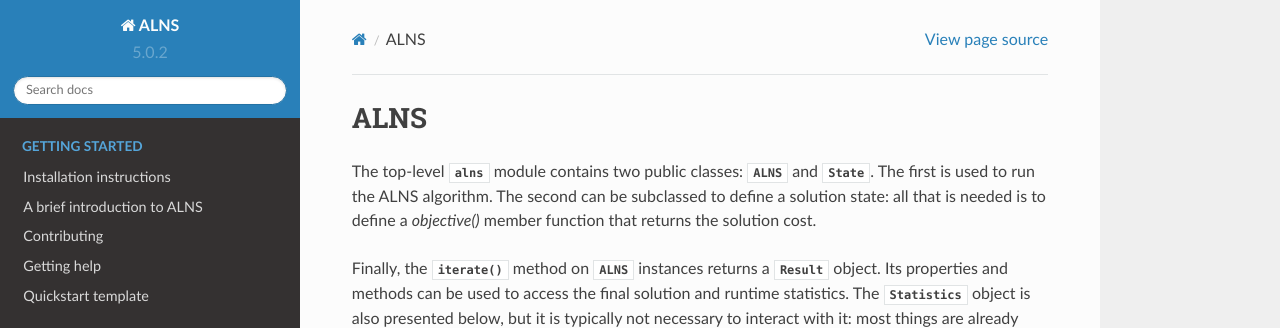
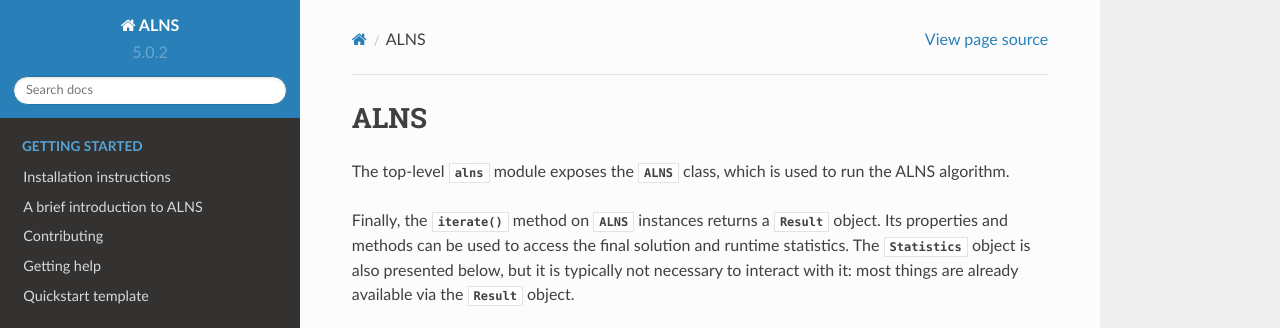
Before and after one commit to N-Wouda/ALNS, a Sphinx documentation site: the page built from docs/source/api/alns.rst, in a window 1280 px wide and 1289 px high, cut to the strip 0-328 px from the top of the window. Built offline with Sphinx 7.4.7 and the Read the Docs theme 2.0.0, drawn with Linux system fonts in a browser that asks for light colours; pages that are not in the unit, such as notebooks, are missing from menus.

```diff
--- a/docs/source/api/accept.rst
+++ b/docs/source/api/accept.rst
@@ -8,7 +8,7 @@ Acceptance criteria
 The :mod:`alns.accept` module contains the various acceptance criteria the `alns` package ships with.
 These criteria are used by the ALNS algorithm to decide whether to accept or reject a candidate solution.
 
-All acceptance criteria inherit from :class:`~alns.accept.AcceptanceCriterion.AcceptanceCriterion`, which can be subclassed to create your own.
+All acceptance criteria inherit from :class:`~alns.accept.AcceptanceCriterion.AcceptanceCriterion`.
 
 .. automodule:: alns.accept.AcceptanceCriterion
    :members:
--- a/docs/source/api/alns.rst
+++ b/docs/source/api/alns.rst
@@ -5,9 +5,7 @@
 ALNS
 ====
 
-The top-level :mod:`alns` module contains two public classes: :class:`~alns.ALNS.ALNS` and :class:`~alns.State.State`.
-The first is used to run the ALNS algorithm.
-The second can be subclassed to define a solution state: all that is needed is to define a `objective()` member function that returns the solution cost.
+The top-level :mod:`alns` module exposes the :class:`~alns.ALNS.ALNS` class, which is used to run the ALNS algorithm.
 
 Finally, the :meth:`~alns.ALNS.ALNS.iterate` method on :class:`~alns.ALNS.ALNS` instances returns a :class:`~alns.Result.Result` object.
 Its properties and methods can be used to access the final solution and runtime statistics.
--- a/docs/source/api/select.rst
+++ b/docs/source/api/select.rst
@@ -8,7 +8,7 @@ Operator selection schemes
 The :mod:`alns.select` module contains the various operator selection schemes the `alns` package ships with.
 These are used during the ALNS search to select a destroy and repair operator pair in each iteration.
 
-All operator selection schemes inherit from :class:`~alns.select.OperatorSelectionScheme.OperatorSelectionScheme`, which can be subclassed to create your own.
+All operator selection schemes inherit from :class:`~alns.select.OperatorSelectionScheme.OperatorSelectionScheme`.
 
 .. automodule:: alns.select.OperatorSelectionScheme
    :members:
--- a/docs/source/api/stop.rst
+++ b/docs/source/api/stop.rst
@@ -8,7 +8,7 @@ Stopping criteria
 The :mod:`alns.stop` module contains the various stopping criteria the `alns` package ships with.
 These can be used to stop the ALNS search whenever some criterion is met: for example, when some maximum number of iterations or run-time is exceeded.
 
-All stopping criteria inherit from :class:`~alns.stop.StoppingCriterion.StoppingCriterion`, which can be subclassed to create your own.
+All stopping criteria inherit from :class:`~alns.stop.StoppingCriterion.StoppingCriterion`.
 
 .. automodule:: alns.stop.StoppingCriterion
    :members:
--- a/docs/source/index.rst
+++ b/docs/source/index.rst
@@ -24,9 +24,9 @@ It can be installed through *pip* via
 
 .. note::
 
-    Have a look at the :doc:`setup/template` to get started on your own ALNS metaheuristic.
-    If you are new to metaheuristics or ALNS, you might also benefit from reading :doc:`setup/introduction_to_alns`.
-    To set-up an installation from source, or to run the examples listed below yourself, please have a look at the :doc:`setup/installation`.
+    Have a look at the :doc:` quickstart template <setup/template>` to get started on your own ALNS metaheuristic.
+    If you are new to metaheuristics or ALNS, you might also benefit from reading the :doc:`introduction to ALNS <setup/introduction_to_alns>`.
+    To set-up an installation from source, or to run the examples listed below yourself, please have a look at the :doc:`installation instructions <setup/installation>`.
 
 .. toctree::
    :maxdepth: 1
```
Also changed, not shown: README.md (+5 -0 lines), docs/source/setup/introduction_to_alns.rst (+50 -1 lines).
